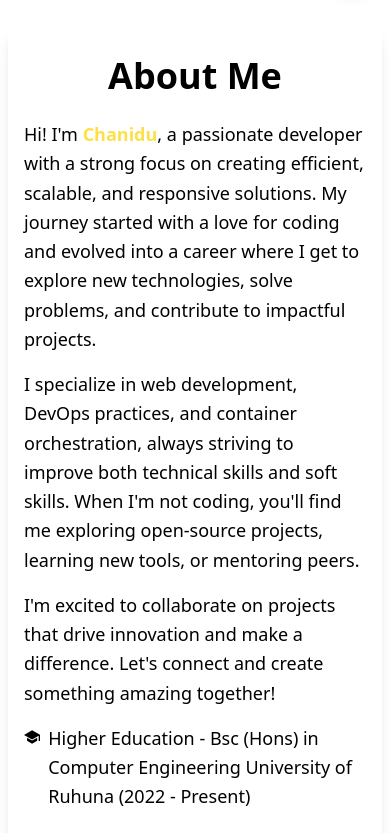
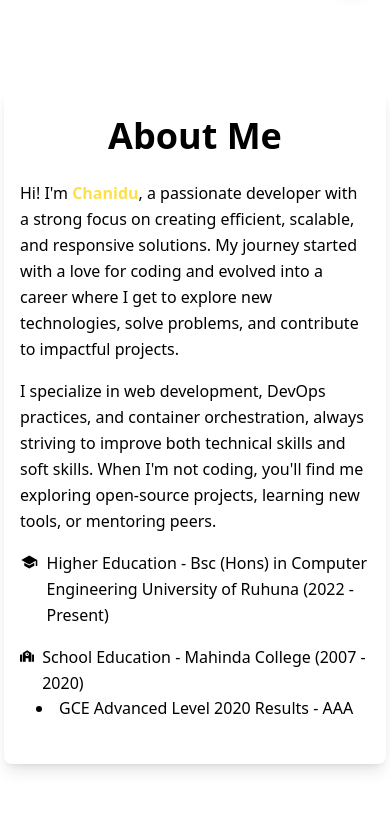
Before and after one commit to Chanidu26/ChaniduDev, a React (Create React App) app: page / in a window 390 px wide. Shown: the part 840-1673 px from the top of the page. Built offline with nearby package versions, Linux system fonts and the light colour scheme.

Commit message:
update text sizes in about

```diff
--- a/src/components/About.js
+++ b/src/components/About.js
@@ -5,32 +5,28 @@
   return (
     <section id="about">
     <div className="min-h-screen dark:bg-gray-900 flex items-center justify-center">
-      <div className="container mx-auto px-2 md:px-6 py-6">
+      <div className="container mx-auto px-1 md:px-6 py-6">
         {/* Adjusted the margin-top */}
         <div className="max-w-4xl py-5 mx-auto dark:bg-gray-800 shadow-lg rounded-lg overflow-hidden">
           <div className="mt-2 text-center"> {/* Reduced margin */}
             <h1 className="text-4xl font-bold dark:text-white">About Me</h1>
           </div>
           <div className="px-4 md:px-6 py-6">
-            <p className="dark:text-white text-lg leading-relaxed">
+            <p className="dark:text-white text-md lg:text-lg leading-relaxed">
               Hi! I'm <span className="font-bold text-yellow-300">Chanidu</span>,
               a passionate developer with a strong focus on creating efficient, scalable, and responsive solutions.
               My journey started with a love for coding and evolved into a career where I get to explore new technologies,
               solve problems, and contribute to impactful projects.
             </p>
-            <p className="mt-4 dark:text-white text-lg leading-relaxed">
+            <p className="mt-4 dark:text-white text-md lg:text-lg leading-relaxed">
               I specialize in web development, DevOps practices, and container orchestration, always striving to improve
               both technical skills and soft skills. When I'm not coding, you'll find me exploring open-source projects,
               learning new tools, or mentoring peers.
             </p>
-            <p className="mt-4 dark:text-white text-lg leading-relaxed">
-              I'm excited to collaborate on projects that drive innovation and make a difference.
-              Let's connect and create something amazing together!
-            </p>
-            <p className='mt-4 dark:text-white text-lg leading-relaxed flex'>
+            <p className='mt-4 dark:text-white text-md lg:text-lg leading-relaxed flex'>
               <IoSchoolSharp className='mr-2 mt-1 w-10 lg:mr-0 '/> Higher Education - Bsc (Hons) in Computer Engineering University of Ruhuna (2022 - Present)
              </p>
-             <p className='mt-4 dark:text-white text-lg leading-relaxed flex lg:ml-3'>
+             <p className='mt-4 dark:text-white text-md lg:text-lg leading-relaxed flex lg:ml-3'>
              <FaSchool className='mr-2 mt-1' /> School Education - Mahinda College (2007 - 2020)
 
              </p>
```
